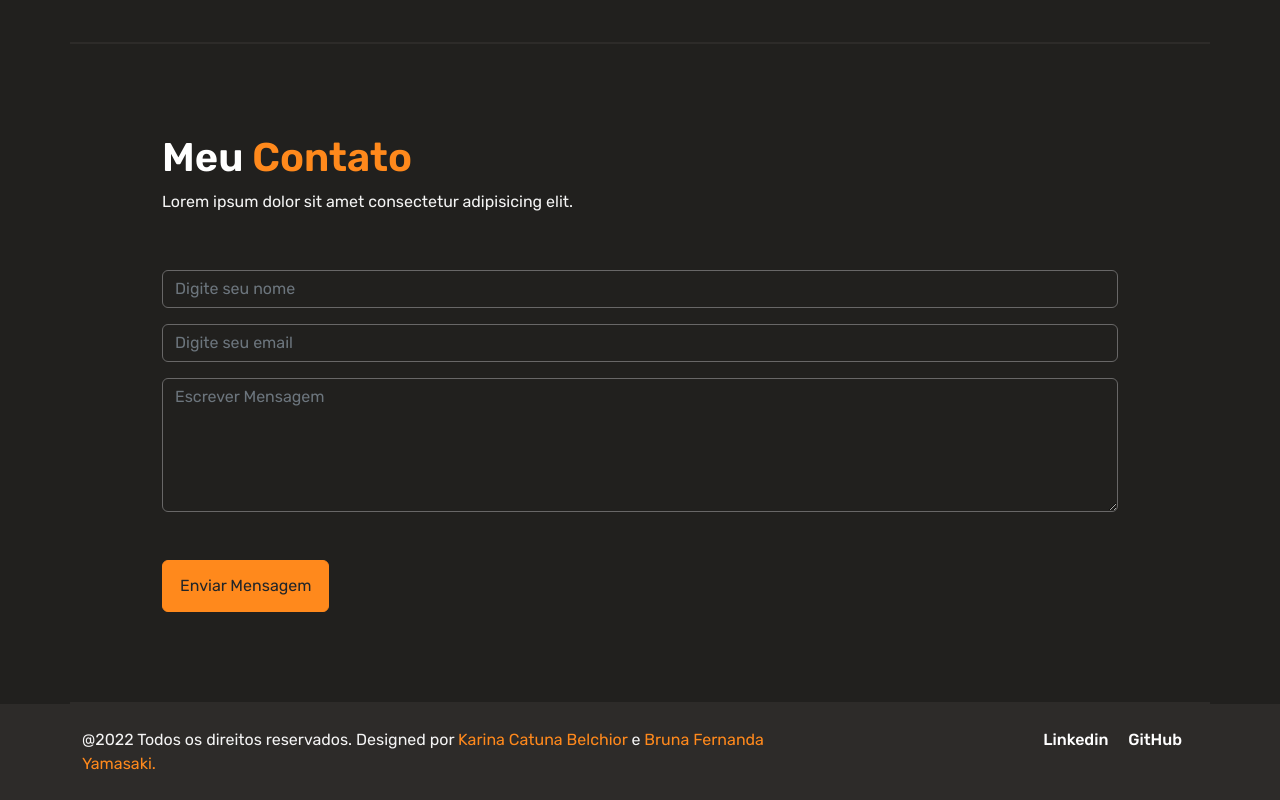
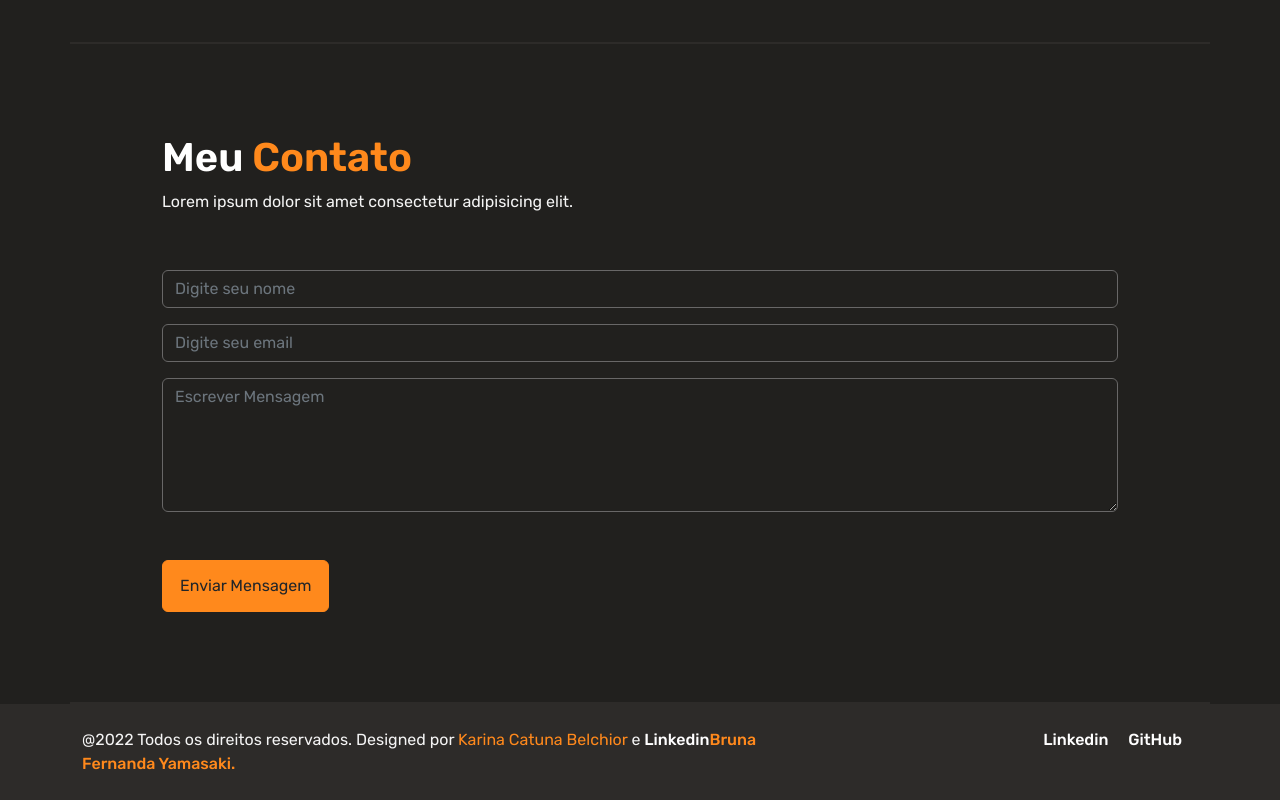
Before and after one commit to KarinaBelch/portfolioKarina, a plain HTML site: page index.html in a window 1280 px wide. Shown: the part 3396-4196 px from the top of the page. Drawn offline with nearby package versions, Linux system fonts and the light colour scheme.

Commit message:
second commit

```diff
--- a/index.html
+++ b/index.html
@@ -748,7 +748,8 @@
             <div class="row justify-content-between">
                 <div class="col-md-8">
                     <p class="mb-0">@2022 Todos os direitos reservados. Designed por <span class="text-brand">Karina
-                            Catuna Belchior</span> e <span class="text-brand">Bruna Fernanda Yamasaki.</span></p>
+                            Catuna Belchior</span> e <a href="https://deearfox.github.io/portfolioBruna/" target='_blank' rel='noopener noreferrer'
+                            class="me-3">Linkedin<span class="text-brand">Bruna Fernanda Yamasaki.</span></a></p>
                 </div>
                 <div class="col-auto">
                     <a href="https://www.linkedin.com/in/karina-belchior/" target='_blank' rel='noopener noreferrer'
```
